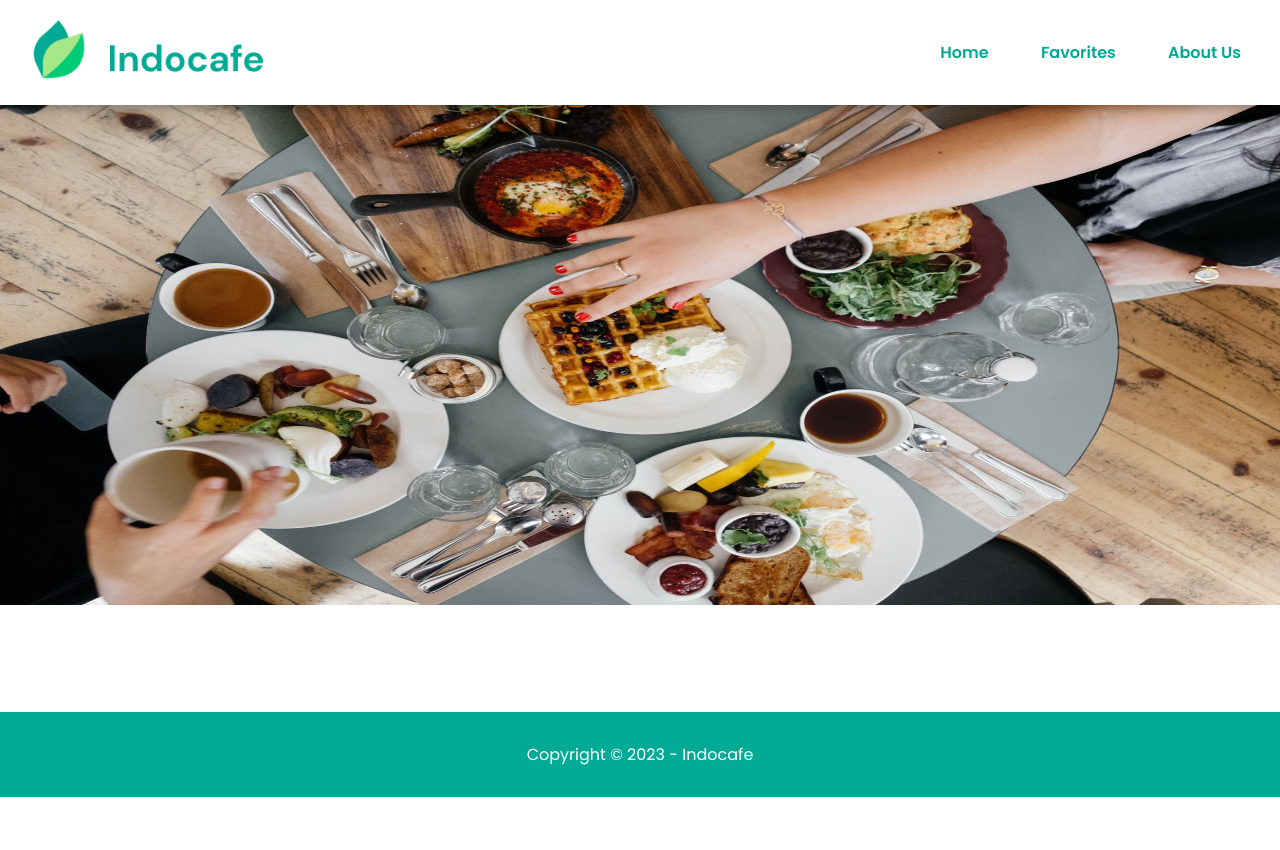
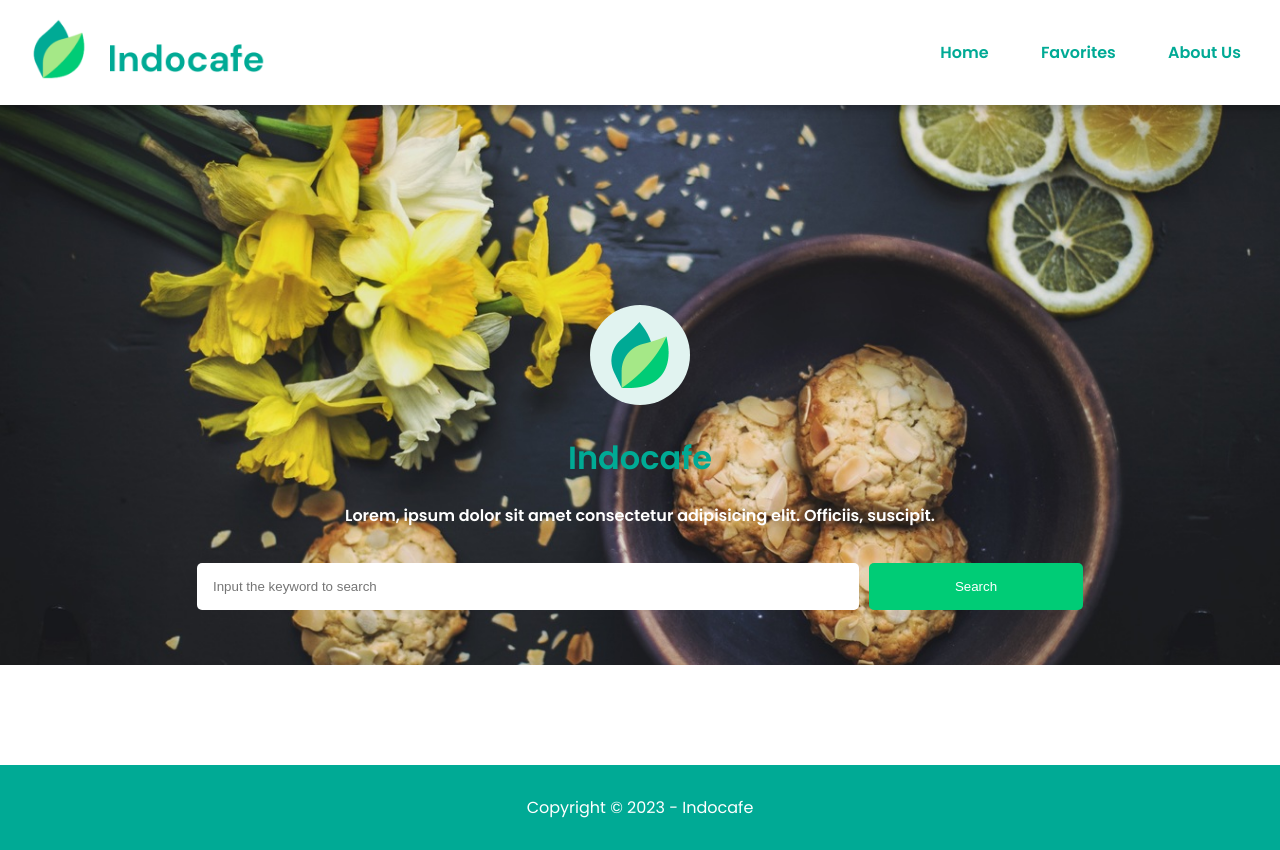
Before and after one commit to syiidahasnaa30/indocafe, a website built with webpack: page src/templates/index.html in a window 1280 px wide. Before the commit the page ends 800 px from the top, so only its background shows below. Built offline with nearby package versions, Linux system fonts and the light colour scheme; no server answers; files whose address does not match are found by name.

Commit message:
add template of search element

```diff
--- a/package.json
+++ b/package.json
@@ -11,7 +11,7 @@
     "serve": "http-server dist"
   },
   "keywords": [],
-  "author": "your_name <your.email@domain.com>",
+  "author": "Rosyiidah Hasnaa <syiidahasnaa30@gmail.com>",
   "license": "ISC",
   "devDependencies": {
     "@babel/core": "^7.18.5",
--- a/src/scripts/views/components/hero-element.js
+++ b/src/scripts/views/components/hero-element.js
@@ -1,16 +1,23 @@
+import "./search-element";
+
 class HeroElement extends HTMLElement {
   connectedCallback() {
     this.render();
   }
   render() {
     this.innerHTML = `
-        <img
-          tabindex="0"
-          src="./images/heros/hero-image_2.jpg"
-          width="450"
-          alt=""
-        />
+    <div class="content-hero">
+    <div class="logo-container">
+      <img class="logo" src="./images/logo-only.png" alt="Indocafe logo brand" />
+      <h1 style="color: #00aa95; font-weight: 600">Indocafe</h1>
+      <p style="color: white; font-weight: 600">
+        Lorem, ipsum dolor sit amet consectetur adipisicing elit. Officiis,
+        suscipit.
+      </p>
+    </div>
+    <search-element></search-element>
+  </div>
       `;
   }
 }
-customElements.define("hero-elemen", HeroElement);
+customElements.define("hero-element", HeroElement);
--- a/src/scripts/views/components/review.js
+++ b/src/scripts/views/components/review.js
@@ -6,7 +6,7 @@ class Review extends HTMLElement {
 
   render() {
     this.innerHTML = `
-      <img tabindex="0" src="./images/user.png" alt="" />
+      <img tabindex="0" src="./images/user.png" alt="reviewer image" />
       <div tabindex="0" class="review-content">
         <p tabindex="0" class="reviewer-name">${this._review.name}</p>
         <p tabindex="0" class="review-date">Posted at ${this._review.date}</p>
--- /dev/null
+++ b/src/scripts/views/components/search-element.js
@@ -0,0 +1,21 @@
+class SearchElement extends HTMLElement {
+  connectedCallback() {
+    this.render();
+  }
+
+  render() {
+    this.innerHTML = `
+    <form class="search-content" action="">
+    <input
+      type="text"
+      placeholder="Input the keyword to search"
+      name="keyword"
+      id="keyword"
+    />
+    <button class="searchButton">Search</button>
+  </form>
+      `;
+  }
+}
+
+customElements.define("search-element", SearchElement);
--- a/src/scripts/views/pages/home.js
+++ b/src/scripts/views/pages/home.js
@@ -5,7 +5,7 @@ import "../components/restaurant-list";
 const Home = {
   async render() {
     return `
-      <hero-elemen id="hero"></hero-elemen>
+      <hero-element id="hero" class="hero-element"></hero-element>
       <restaurant-list></restaurant-list>
     `;
   },
--- a/src/styles/main.css
+++ b/src/styles/main.css
@@ -67,12 +67,53 @@ nav {
 }
 
 /* Jumbotron - Hero Element */
-hero-elemen {
+.hero-element {
   width: 100%;
+  display: flex;
+  min-height: 70vh;
+  align-items: flex-end;
+  justify-content: center;
+  background-repeat: no-repeat;
+  background-image: url("../public/images/heros/hero-image_4.jpg");
+  background-size: cover;
+  background-position: center;
 }
-hero-elemen > img {
-  width: 100%;
-  max-height: 500px;
+
+.content-hero {
+  text-align: center;
+  width: 70%;
+  margin-bottom: 50px;
+  margin-top: 50px;
+}
+
+.logo {
+  width: 100px;
+  height: 100px;
+  border-radius: 50%;
+}
+/* Search Content */
+
+.search-content {
+  margin-top: 30px;
+  display: grid;
+  grid-template-columns: 1fr;
+}
+#keyword {
+  padding: 16px;
+  border-radius: 5px;
+  border-color: #00aa95;
+  margin: 5px;
+  border-style: none;
+}
+.searchButton {
+  color: #fff;
+  background-color: #00cc76;
+  border-style: none;
+  padding: 16px;
+  border-radius: 5px;
+  min-width: 44px;
+  min-height: 44px;
+  margin: 5px;
 }
 
 /* Restaurant Catalog */
--- a/src/styles/responsive.css
+++ b/src/styles/responsive.css
@@ -63,11 +63,17 @@
   }
 }
 @media screen and (min-width: 750px) {
+  .search-content {
+    margin-top: 30px;
+    display: grid;
+    grid-template-columns: 3fr 1fr;
+  }
   .resto-header {
     display: flex;
     margin-top: 30px;
     margin-bottom: 50px;
   }
+
   .img-detail-page {
     width: 200px;
     height: 200px;
```
Also changed, not shown: src/styles/main2.css (deleted, +0 -28 lines), src/templates/main.html (+7 -15 lines), src/public/images/heros/hero-image_2.jpg (deleted), src/public/images/heros/hero-image_4.jpg (added).
